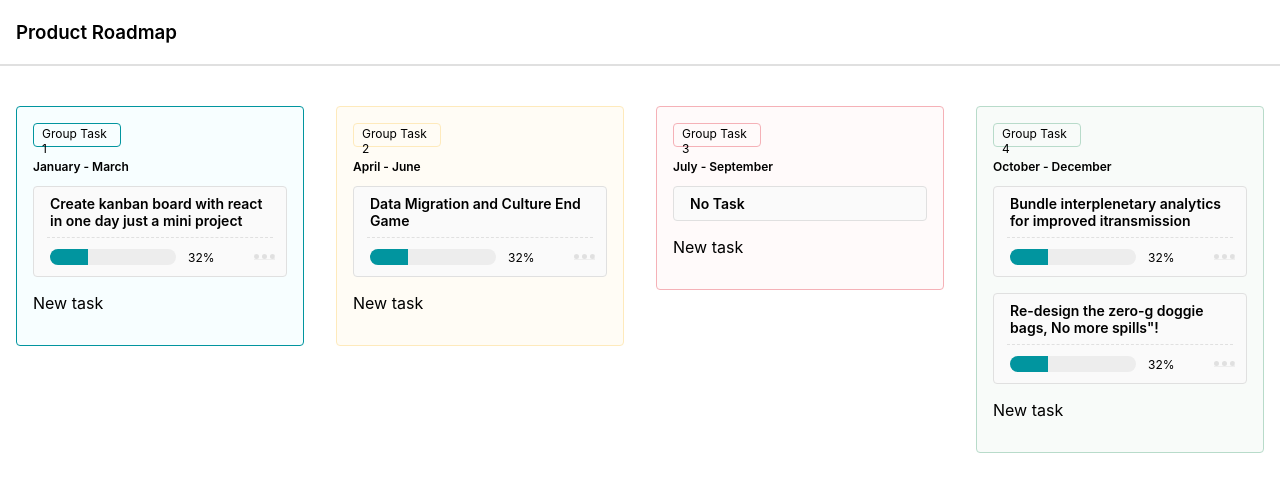
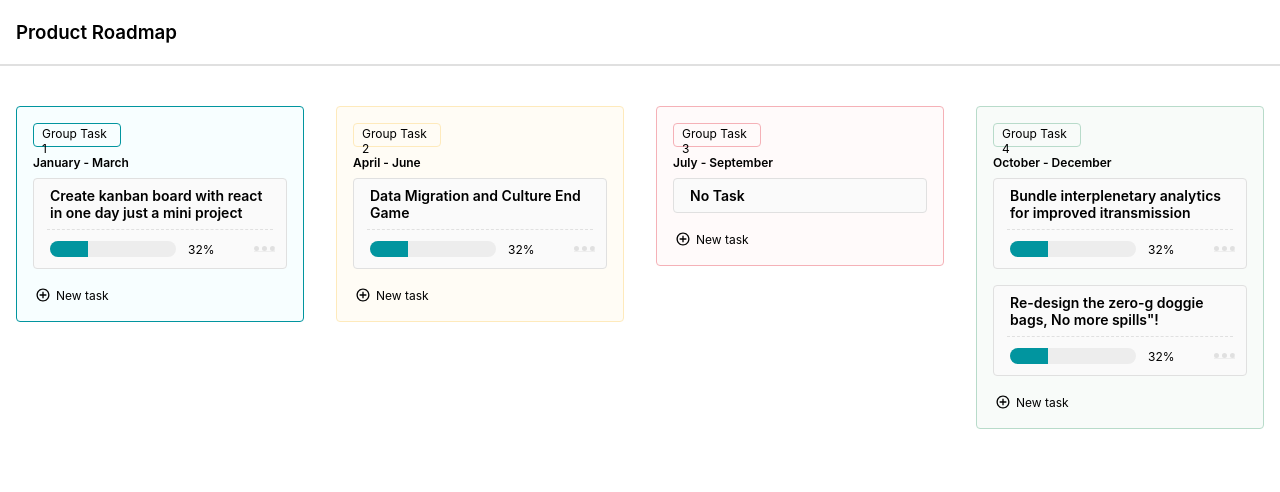
Before and after one commit to suryaajis/kanban-react, a React (Create React App) app in the folder client/: page / in a window 1280 px wide. Shown: the top 492 px of the page. Built offline with nearby package versions, Linux system fonts and the light colour scheme.

Commit message:
modal add task

```diff
--- a/client/package.json
+++ b/client/package.json
@@ -8,6 +8,7 @@
     "@testing-library/user-event": "^13.5.0",
     "react": "^18.2.0",
     "react-dom": "^18.2.0",
+    "react-icons": "^4.7.1",
     "react-scripts": "5.0.1",
     "web-vitals": "^2.1.4"
   },
--- a/client/src/App.css
+++ b/client/src/App.css
@@ -1,6 +1,13 @@
-/* .App {
+html,
+body {
+	margin:0;
+	padding:0;
+	height:100%;
+}
 
-} */
+h1, h2, h3, h4, h5, p {
+  margin: 0;
+}
 
 .main {
   display: flex;
--- a/client/src/components/GroupTask/GroupTask.css
+++ b/client/src/components/GroupTask/GroupTask.css
@@ -4,6 +4,30 @@
   box-sizing: border-box;
   width: 326px;
   height: fit-content;
+}
+
+.task-1 {
+  border-radius: 4px;
+  border: 1px solid #01959f;
+  background-color: #f7feff;
+}
+
+.task-2 {
+  border-radius: 4px;
+  border: 1px solid #feeabc;
+  background-color: #fffcf5;
+}
+
+.task-3 {
+  border-radius: 4px;
+  border: 1px solid #f5b1b7;
+  background-color: #fffafa;
+}
+
+.task-4 {
+  border-radius: 4px;
+  border: 1px solid #b8dbca;
+  background-color: #f8fbf9;
 }
 
 .badge {
@@ -21,28 +45,83 @@
 .month {
   font-size: 12px;
   font-weight: 600;
+  margin: 8px 0;
 }
 
-.task-1 {
+.btn-task {
+  display: flex;
+  align-items: center;
+  justify-content: space-around;
+  width: 78px;
+  height: 20px;
+  margin-top: 8px;
   border-radius: 4px;
-  border: 1px solid #01959f;
-  background-color: #F7FEFF;
 }
 
-.task-2 {
-  border-radius: 4px;
-  border: 1px solid #FEEABC;
-  background-color: #FFFCF5;
+.btn-task:hover {
+  cursor: pointer;
 }
 
-.task-3 {
-  border-radius: 4px;
-  border: 1px solid #F5B1B7;
-  background-color: #FFFAFA;
+.btn-text {
+  font-weight: 400;
+  font-size: 12px;
 }
 
-.task-4 {
+.body input {
+  border: 1px solid #E0E0E0;
   border-radius: 4px;
-  border: 1px solid #B8DBCA;
-  background-color: #F8FBF9;
+  background-color: white;
+  padding: 8px 16px;
 }
+
+.body #name {
+  width: 80%;
+}
+
+.body #progress {
+  width: 40%;
+}
+
+.head {
+  padding-bottom: 24px;
+}
+
+label p {
+  font-size: 14px;
+  margin-bottom: 8px;
+  font-weight: 600;
+}
+
+label input {
+  margin-bottom: 16px;
+}
+
+.foot {
+  justify-content: flex-end;
+  display: flex;
+  padding-top: 24px;
+}
+
+.modal-btn {
+  background-color: white;
+  height: 32px;
+  border: 1px solid #E0E0E0;
+  border-radius: 4px;
+  padding: 4px 16px;
+  font-size: 12px;
+}
+
+.modal-btn:hover {
+  cursor: pointer;
+  background-color: #E0E0E0;
+}
+
+.success-btn {
+  background-color: #01959F;
+  color: white;
+  margin-left: 8px;
+}
+
+.success-btn:hover {
+  background-color: #005b62;
+}
--- a/client/src/components/GroupTask/GroupTask.js
+++ b/client/src/components/GroupTask/GroupTask.js
@@ -1,8 +1,21 @@
-import React from "react";
+import React, { useState } from "react";
 import "./GroupTask.css";
+import { IoMdAddCircleOutline } from "react-icons/io";
+import { Modal } from "../Modal/Modal";
 
 export const GroupTask = (props) => {
   const { id, months } = props.section;
+
+  const [showModal, setShowModal] = useState(false);
+
+  const addTask = (event) => {
+    event.preventDefault();
+    console.log("add task");
+  };
+
+  const handleClose = () => {
+    setShowModal(false)
+  }
 
   return (
     <div className={`group-container ${"task-" + id}`}>
@@ -10,11 +23,33 @@ export const GroupTask = (props) => {
         <p className="badge-text">Group Task {id}</p>
       </div>
       <p className="month">{months}</p>
+      {props.children}
 
-      {props.children}
-      <div>
-        <div></div>
-        <p>New task</p>
+      <Modal show={showModal}>
+        <div className="head">
+          <h3>Create Task</h3>
+        </div>
+        <div className="body">
+          <form onSubmit={addTask}>
+            <label>
+              <p>Task name</p>
+              <input id="name" name="name" />
+            </label>
+            <label>
+              <p>Progress</p>
+              <input id="progress" name="progress" />
+            </label>
+          </form>
+        </div>
+        <div className="foot">
+          <button className="modal-btn" onClick={handleClose}>Cancel</button>
+          <button className="modal-btn success-btn">Save Task</button>
+        </div>
+      </Modal>
+
+      <div className="btn-task" onClick={() => setShowModal(!showModal)}>
+        <IoMdAddCircleOutline />
+        <p className="btn-text">New task</p>
       </div>
     </div>
   );
--- /dev/null
+++ b/client/src/components/Modal/Modal.css
@@ -0,0 +1,28 @@
+.modal {
+  position: fixed;
+  top: 0;
+  left: 0;
+  width:100%;
+  height: 100%;
+  background: rgba(0, 0, 0, 0.6);
+}
+
+.modal-main {
+  position:fixed;
+  background: white;
+  width: 30%;
+  height: auto;
+  top:50%;
+  left:50%;
+  transform: translate(-50%,-50%);
+  border-radius: 10px;
+  padding: 24px;
+}
+
+.display-block {
+  display: block;
+}
+
+.display-none {
+  display: none;
+}
--- /dev/null
+++ b/client/src/components/Modal/Modal.js
@@ -0,0 +1,15 @@
+import React from 'react'
+import './Modal.css';
+
+export const Modal = ({ handleClose, show, children }) => {
+  const showHideClassName = show ? "modal display-block" : "modal display-none";
+
+
+  return (
+    <div className={showHideClassName}>
+      <section className="modal-main">
+        {children}
+      </section>
+    </div>
+  );
+};
--- a/client/src/components/Task/Task.css
+++ b/client/src/components/Task/Task.css
@@ -35,14 +35,12 @@
   height: 16px;
   background-color: #ededed;
   border-radius: 12px;
-  z-index: 0;
 }
 
 .progress-value {
   width: 30%;
   height: 16px;
   background-color: #01959F;
-  z-index: 1;
   border-radius: 12px 0 0 12px;
 }
 
```
Also changed, not shown: 1 other file (tests, documents, lock files or other folders).
